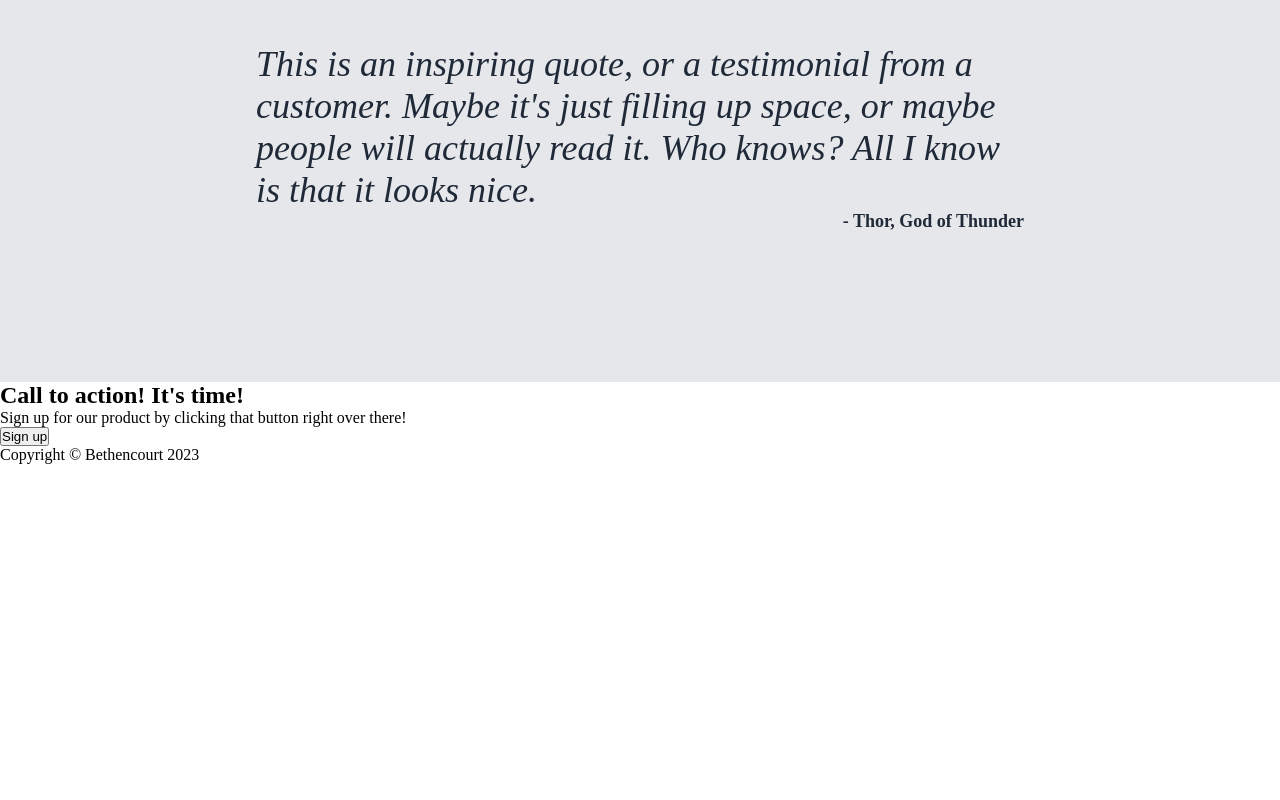
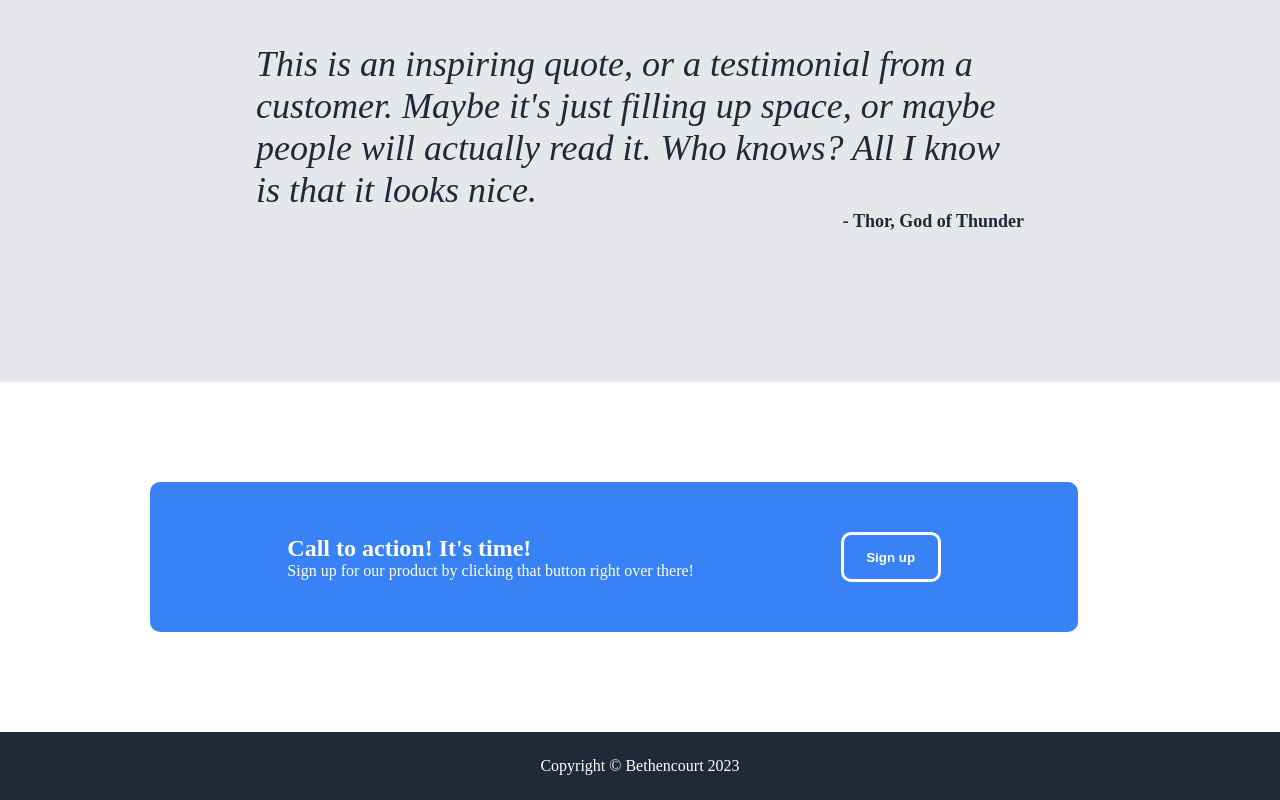
Before and after one commit to dev-encourt/LandingPage, a plain HTML site: page index.html in a window 1280 px wide. Shown: the part 922-1722 px from the top of the page. Before the commit the page ends 1386 px from the top, so only its background shows below. Drawn offline with Linux system fonts and the light colour scheme.

Commit message:
Complete landing page! Finally.

```diff
--- a/index.html
+++ b/index.html
@@ -59,10 +59,14 @@
     </div>
 
     <!--Call to action-->
-    <div>
-        <h2>Call to action! It's time!</h2>
-        <p>Sign up for our product by clicking that button right over there!</p>
-        <button>Sign up</button>
+    <div id="CTA">
+        <div class="CTA1">
+            <h2>Call to action! It's time!</h2>
+            <p>Sign up for our product by clicking that button right over there!</p>
+        </div>
+        <div class="CTAbtn">
+            <button>Sign up</button>
+        </div>
     </div>
 
     <footer>
--- a/styles.css
+++ b/styles.css
@@ -115,3 +115,33 @@ header {
     font-weight: bold;
     font-size: 18px;
 }
+
+#CTA {
+    display: flex;
+    justify-content: space-around;
+    align-items: center;
+    padding 100px; 7%;
+    background-color: #3882f6;
+    width: 800px;
+    padding: 50px 5%;
+    margin: 100px 150px;
+    color: white;
+    border-radius: 10px;
+}
+
+.CTAbtn button {
+    border-radius: 10px;
+    font-weight: bold;
+    height: 50px;
+    width: 100px;
+    background-color: #3882f6;
+    color: white;
+    border: 3px solid white;
+}
+
+footer {
+    background-color: #1f2937 ;
+    color: white;
+    padding: 25px;
+    text-align: center;
+}
```
